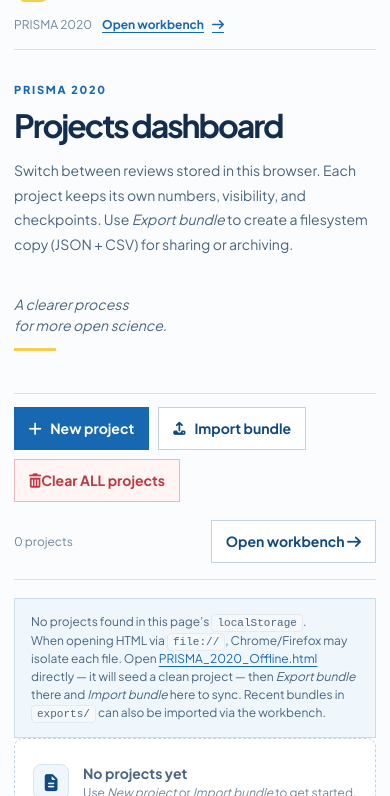
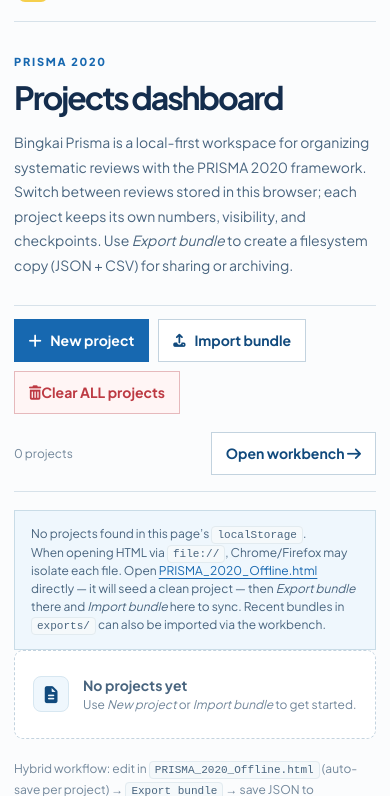
Before and after one commit to fernanda-alvarez/bingkai-prisma, a website: page PRISMA_Projects.html in a window 390 px wide. Shown: the part 48-844 px from the top of the page. Drawn offline with Linux system fonts and the light colour scheme.

Commit message:
Simplify projects dashboard copy

```diff
--- a/PRISMA_Projects.html
+++ b/PRISMA_Projects.html
@@ -61,17 +61,14 @@
   .brand-mark .icon{font-size:15px}
   .section-link{position:relative;padding:17px 0 16px;color:var(--ink-soft);font-weight:700;text-decoration:none}
   .section-link::after{position:absolute;right:0;bottom:-19px;left:0;height:3px;background:var(--yellow);content:""}
-  .topbar__meta{display:flex;align-items:center;gap:18px;margin-left:auto;color:var(--muted);font-size:12px;white-space:nowrap}
-  .topbar__status{color:var(--muted)}
-  .topbar__link{display:inline-flex;align-items:center;gap:8px;font-weight:700}
-  .masthead{display:flex;justify-content:space-between;gap:48px;align-items:flex-end;padding:58px 0 34px}
+
+.masthead{display:flex;justify-content:space-between;gap:48px;align-items:flex-end;padding:58px 0 34px}
   .masthead__copy{max-width:820px}
   .eyebrow{margin:0 0 9px;color:var(--blue);font-size:11px;font-weight:800;letter-spacing:.16em;text-transform:uppercase}
   h1{margin:0;color:var(--ink);font-size:clamp(32px,4.2vw,54px);line-height:1.08;letter-spacing:-.065em}
   .intro{max-width:760px;margin:16px 0 0;color:var(--ink-soft);font-size:15px;line-height:1.75}
-  .masthead__aside{max-width:210px;padding-left:24px;border-left:1px solid var(--line);color:var(--ink-soft);font-size:14px;font-style:italic;line-height:1.5}
-  .masthead__aside::after{display:block;width:42px;height:3px;margin-top:12px;background:var(--yellow);content:""}
-  .toolbar{display:flex;justify-content:space-between;gap:18px;align-items:center;padding:13px 0 16px;border-top:1px solid var(--line);border-bottom:1px solid var(--line)}
+
+.toolbar{display:flex;justify-content:space-between;gap:18px;align-items:center;padding:13px 0 16px;border-top:1px solid var(--line);border-bottom:1px solid var(--line)}
   .toolbar__actions,.toolbar__end{display:flex;align-items:center;gap:9px;flex-wrap:wrap}
   .toolbar__end{gap:16px}
   .toolbar__count{color:var(--muted);font-size:12px;white-space:nowrap}
@@ -112,19 +109,19 @@
   .footer__identity{display:flex;align-items:center;gap:9px;flex-wrap:wrap}
   .footer__identity .icon{color:var(--ink-soft);font-size:15px}
   .footer__dot{color:var(--line-strong)}
-  .footer__note{font-style:italic}
+
   @keyframes row-enter{from{opacity:0;transform:translateY(8px)}to{opacity:1;transform:translateY(0)}}
   @media (max-width:1100px){
     .shell{width:min(100% - 36px,720px)}
-    .topbar{gap:18px}.topbar__meta{gap:10px}.topbar__status{display:none}
-    .masthead{align-items:flex-start;flex-direction:column;padding:42px 0 28px;gap:24px}.masthead__aside{max-width:none;padding:0;border:0}
+    .topbar{gap:18px}
+    .masthead{align-items:flex-start;flex-direction:column;padding:42px 0 28px}
     .project-table-head{display:none}
     .project-row{display:flex;align-items:flex-start;flex-wrap:wrap;gap:14px;padding:16px}
     .project-identity{width:100%}.project-row > :not(:first-child){border-left:0;padding-left:56px}
     .project-review,.project-updated{min-width:180px}.project-actions{width:100%;padding-left:56px!important}.project-actions .button--danger{margin-left:0}
   }
   @media (max-width:620px){
-    .shell{width:calc(100% - 28px);padding-top:16px}.topbar{align-items:flex-start;flex-wrap:wrap;padding-bottom:15px}.section-link{display:none}.topbar__meta{width:100%;margin-left:0}.masthead{padding-top:32px}.intro{font-size:14px}.toolbar{align-items:flex-start;flex-direction:column}.toolbar__end{width:100%;justify-content:space-between}.workflow-note{line-height:1.7}.footer{align-items:flex-start;flex-direction:column}.project-actions{gap:7px}.project-actions button{flex:1 1 auto;justify-content:center}
+    .shell{width:calc(100% - 28px);padding-top:16px}.topbar{align-items:flex-start;flex-wrap:wrap;padding-bottom:15px}.section-link{display:none}.masthead{padding-top:32px}.intro{font-size:14px}.toolbar{align-items:flex-start;flex-direction:column}.toolbar__end{width:100%;justify-content:space-between}.workflow-note{line-height:1.7}.footer{align-items:flex-start;flex-direction:column}.project-actions{gap:7px}.project-actions button{flex:1 1 auto;justify-content:center}
   }
   @media (prefers-reduced-motion:reduce){*,*::before,*::after{scroll-behavior:auto!important;animation-duration:.01ms!important;animation-iteration-count:1!important;transition-duration:.01ms!important}}
 </style>
@@ -137,11 +134,6 @@
       <span>Bingkai Prisma</span>
     </a>
     <a class="section-link" href="PRISMA_Projects.html">Projects</a>
-    <div class="topbar__meta">
-      <span>PRISMA 2020</span>
-      <span class="topbar__status"><span id="storeInfo"></span></span>
-      <a class="topbar__link" href="PRISMA_2020_Offline.html" target="_blank">Open workbench <span class="icon icon-solid" aria-hidden="true">&#xf061;</span></a>
-    </div>
   </header>
 
   <main>
@@ -149,9 +141,9 @@
       <div class="masthead__copy">
         <p class="eyebrow">PRISMA 2020</p>
         <h1 id="pageTitle">Projects dashboard</h1>
-        <p class="intro">Switch between reviews stored in this browser. Each project keeps its own numbers, visibility, and checkpoints. Use <em>Export bundle</em> to create a filesystem copy (JSON + CSV) for sharing or archiving.</p>
+        <p class="intro">Bingkai Prisma is a local-first workspace for organizing systematic reviews with the PRISMA 2020 framework. Switch between reviews stored in this browser; each project keeps its own numbers, visibility, and checkpoints. Use <em>Export bundle</em> to create a filesystem copy (JSON + CSV) for sharing or archiving.</p>
       </div>
-      <p class="masthead__aside">A clearer process<br>for more open science.</p>
+
     </section>
 
     <section class="toolbar" aria-label="Project actions">
@@ -174,7 +166,6 @@
 
   <footer class="footer">
     <div class="footer__identity"><span class="icon icon-brand" aria-hidden="true">&#xf09b;</span><span>Bingkai Prisma</span><span class="footer__dot">•</span><span>Created by <a href="https://github.com/fernanda-alvarez" target="_blank" rel="noreferrer">Fernanda Alvarez Pratama</a></span></div>
-    <span class="footer__note">Open research. Better evidence.</span>
   </footer>
 </div>
 <script>
@@ -211,11 +202,10 @@
 const isolationNote=document.getElementById("isolationNote");
 const grid=document.getElementById("grid");
 const countLabel=document.getElementById("countLabel");
-const storeInfo=document.getElementById("storeInfo");
+
 function refresh(){
-  const hasStore = (()=>{ try{ const t="__probe"; localStorage.setItem(t,"1"); localStorage.removeItem(t); return true;}catch(_){return false;}})();
-  storeInfo.textContent = hasStore ? "localStorage: available" : "localStorage: unavailable (private mode?)";
-  _data = loadProjectsRaw();
+
+_data = loadProjectsRaw();
   if(!_data || !_data.projects.length){
     isolationNote.style.display="block";
     isolationNote.innerHTML = `No projects found in this page’s <code>localStorage</code>. <br>When opening HTML via <code>file://</code>, Chrome/Firefox may isolate each file. Open <a href="PRISMA_2020_Offline.html">PRISMA_2020_Offline.html</a> directly — it will seed a clean project — then <em>Export bundle</em> there and <em>Import bundle</em> here to sync. Recent bundles in <code>exports/</code> can also be imported via the workbench.`;
```
Also changed, not shown: src/projects.html (+13 -23 lines), dist/PRISMA_Projects.html.
